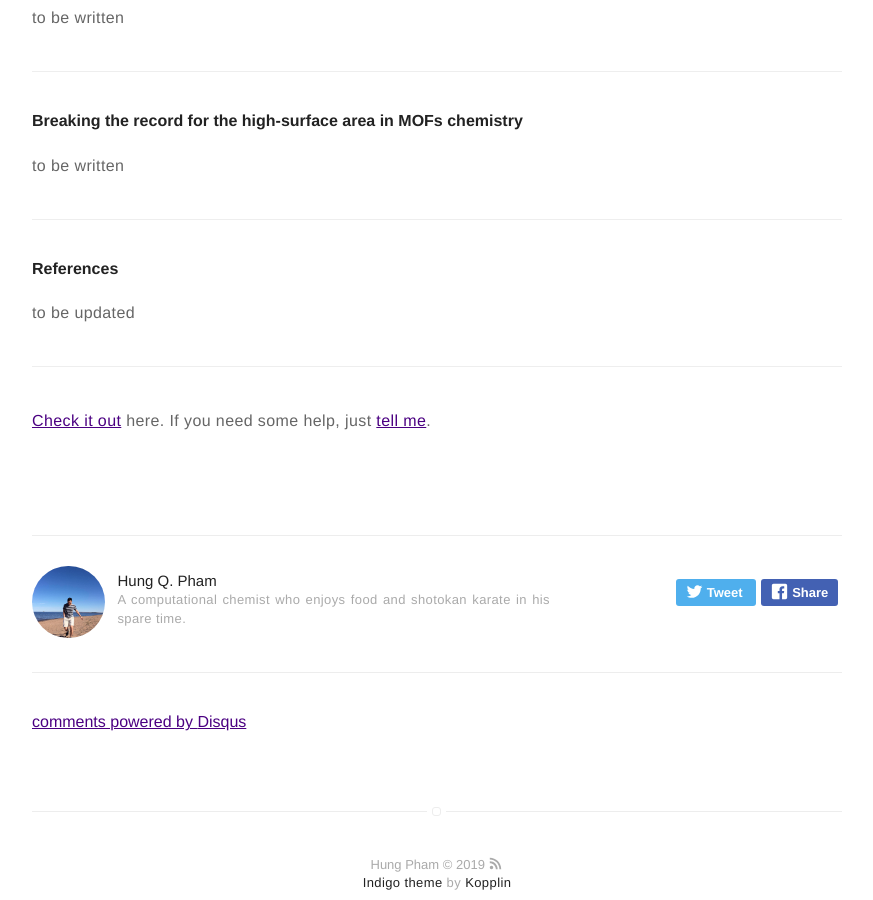
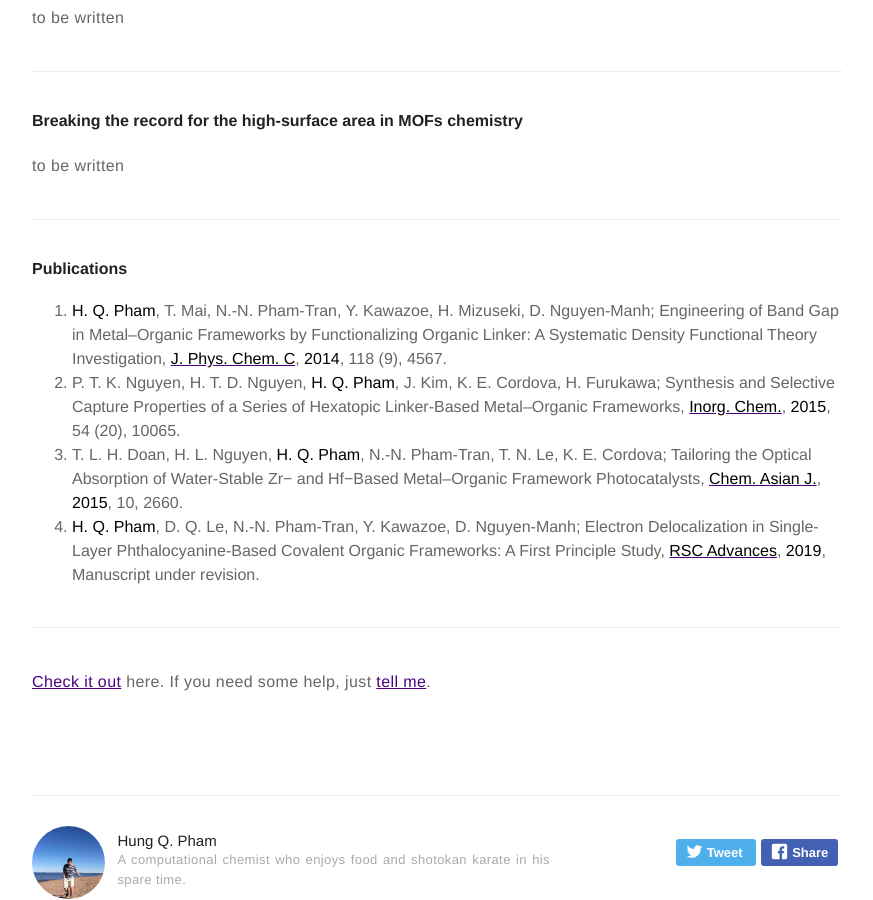
Before and after one commit to hungpham2017/hungpham2017.github.io, a Jekyll site: the page built from _posts/2019-08-28-MOFs_COFs.markdown, in a window 1280 px wide and 900 px high, scrolled down 819 px. Shown: the whole window, without its empty margins (203-1076 px from the left). Built offline with Jekyll 4.4.1, drawn with Linux system fonts in a browser that asks for light colours; emoji names are drawn with the system emoji font; comment, search, counter and statistics services are not loaded.

Commit message:
Updating MOFs

```diff
--- a/_posts/2019-08-28-MOFs_COFs.markdown
+++ b/_posts/2019-08-28-MOFs_COFs.markdown
@@ -43,10 +43,11 @@ to be written
 
 ---
 
-<h4>References</h4>
-<p>
-to be updated
-</p>
+<h4>Publications</h4>
+1. **H. Q. Pham**, T. Mai, N.-N. Pham-Tran, Y. Kawazoe, H. Mizuseki, D. Nguyen-Manh; Engineering of Band Gap in Metal–Organic Frameworks by Functionalizing Organic Linker: A Systematic Density Functional Theory Investigation, [**J. Phys. Chem. C**](https://pubs.acs.org/doi/10.1021/jp405997r), **2014**, 118 (9), 4567.
+2. P. T. K. Nguyen, H. T. D. Nguyen, **H. Q. Pham**, J. Kim, K. E. Cordova, H. Furukawa; Synthesis and Selective Capture Properties of a Series of Hexatopic Linker-Based Metal–Organic Frameworks, [**Inorg. Chem.**](https://pubs.acs.org/doi/abs/10.1021/acs.inorgchem.5b01900), **2015**, 54 (20), 10065.
+3. T. L. H. Doan, H. L. Nguyen, **H. Q. Pham**, N.-N. Pham-Tran, T. N. Le, K. E. Cordova; Tailoring the Optical Absorption of Water-Stable Zr− and Hf−Based Metal–Organic Framework Photocatalysts, [**Chem. Asian J.**](https://onlinelibrary.wiley.com/doi/full/10.1002/asia.201500641), **2015**, 10, 2660.
+4. **H. Q. Pham**, D. Q. Le, N.-N. Pham-Tran, Y. Kawazoe, D. Nguyen-Manh; Electron Delocalization in Single-Layer Phthalocyanine-Based Covalent Organic Frameworks: A First Principle Study, [**RSC Advances**](https://chemrxiv.org/articles/Electron_Delocalization_in_Single-Layer_Phthalocyanine-Based_Covalent_Organic_Frameworks_A_First_Principle_Study/8378486), **2019**, Manuscript under revision.
 
 ---
 [Check it out](https://github.com/hungpham2017/pDMET/) here.
--- a/_posts/2019-08-28-pDMET.markdown
+++ b/_posts/2019-08-28-pDMET.markdown
@@ -36,9 +36,8 @@ to treat excitation and other type of interacting particles.
 ---
 
 <h4>References</h4>
-<p>
-to be updated
-</p>
+1. **H. Q. Pham**, V. Bernales, L. Gagliardi; Can Density Matrix Embedding Theory with the Complete Active Space Self-Consistent Field Solver Describe Single and Double Bond Breaking in Molecular Systems?, [**J. Chem. Theory Comput.**, **2018**](https://pubs.acs.org/doi/10.1021/acs.jctc.7b01248), 14, 1960.
+2. **H. Q. Pham**, M. R. Hermes, L. Gagliardi; Periodic Density Matrix Embedding Theory: A Wave Function Approach for Strongly Correlated Materials, **2019**, Manuscript under preparation.
 
 ---
 [Check it out](https://github.com/hungpham2017/pDMET/) here.
```
Also changed, not shown: _posts/2019-08-28-perovskite.markdown (+4 -4 lines), about.md (+2 -0 lines).
